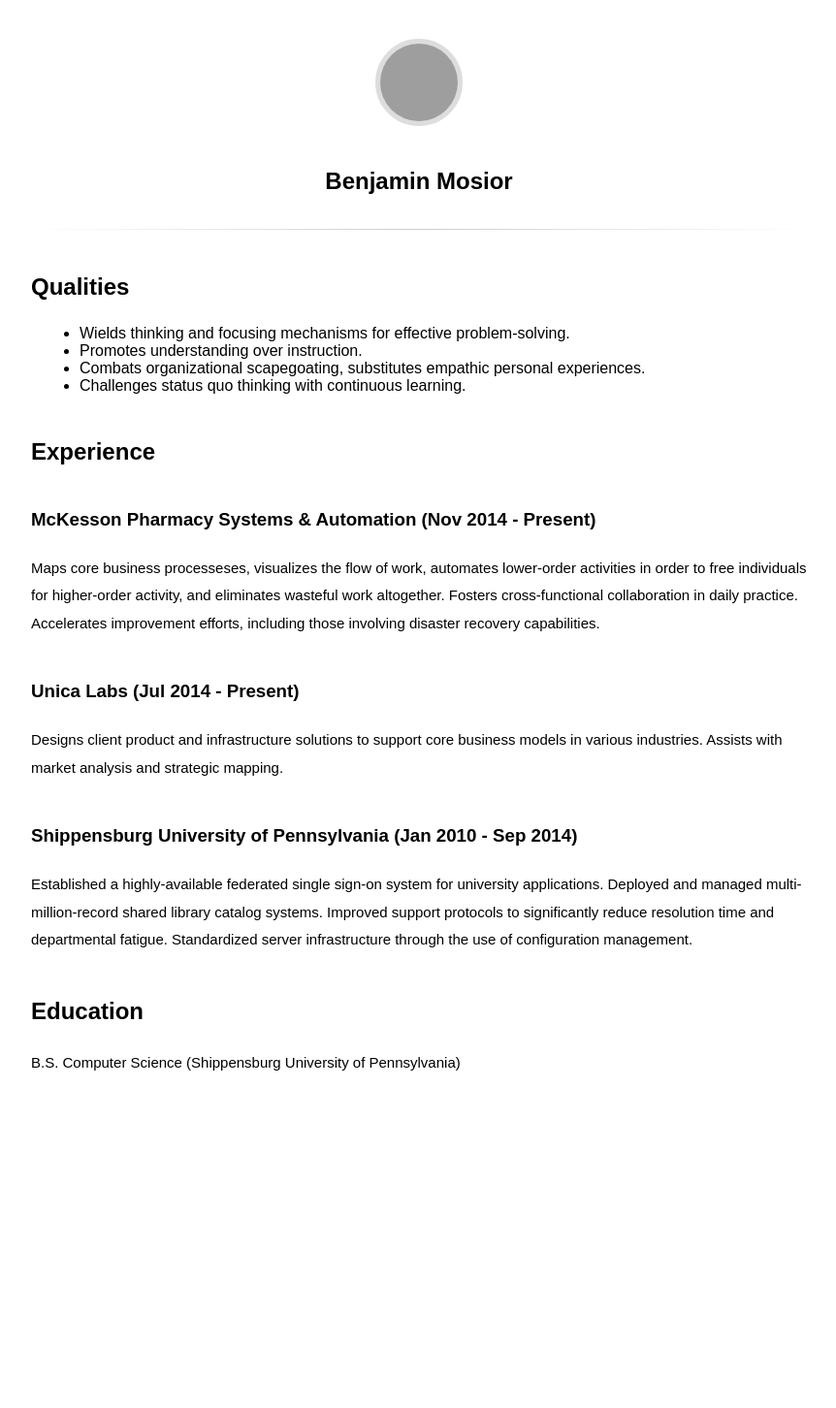
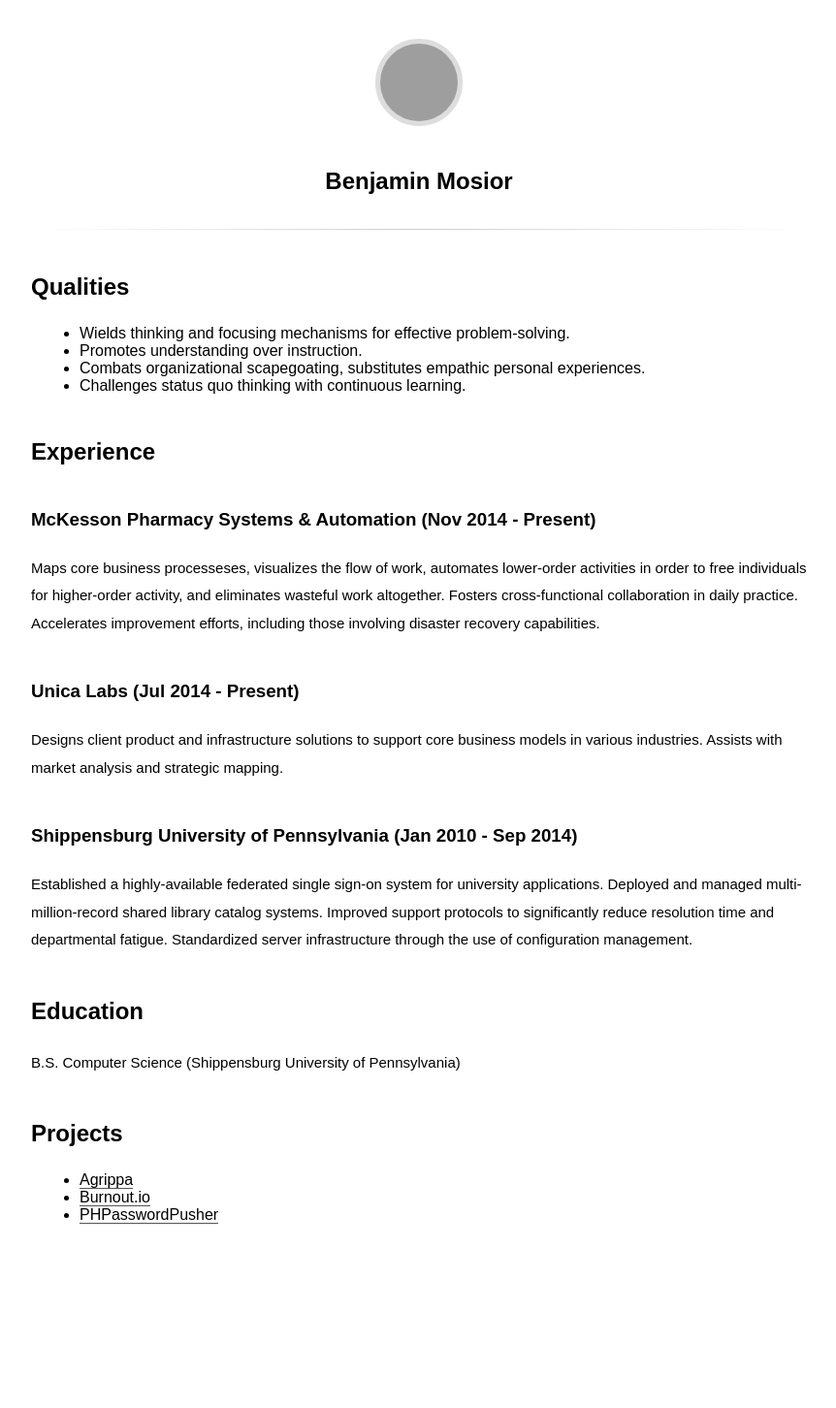
Before and after one commit to bemosior/bemosior.github.io, a Jekyll site: the page built from resume.md, in a window 1280 px wide. Shown: the whole page at 97% size, without its empty margins (208-1070 px from the left). Built offline with Jekyll 4.4.1, drawn with Linux system fonts in a browser that asks for light colours; some web fonts are replaced; before the commit the page ends 1275 px from its top, so only the background shows below that; grey boxes are pictures that could not be loaded.

Commit message:
Re-add projects.

```diff
--- a/resume.md
+++ b/resume.md
@@ -27,3 +27,9 @@ Established a highly-available federated single sign-on system for university ap
 ## Education
 
 B.S. Computer Science (Shippensburg University of Pennsylvania)
+
+## Projects
+
+* [Agrippa](https://github.com/unicalabs/agrippa)
+* [Burnout.io](https://github.com/reignite/burnout.io)
+* [PHPasswordPusher](https://github.com/bemosior/PHPasswordPusher)
```
